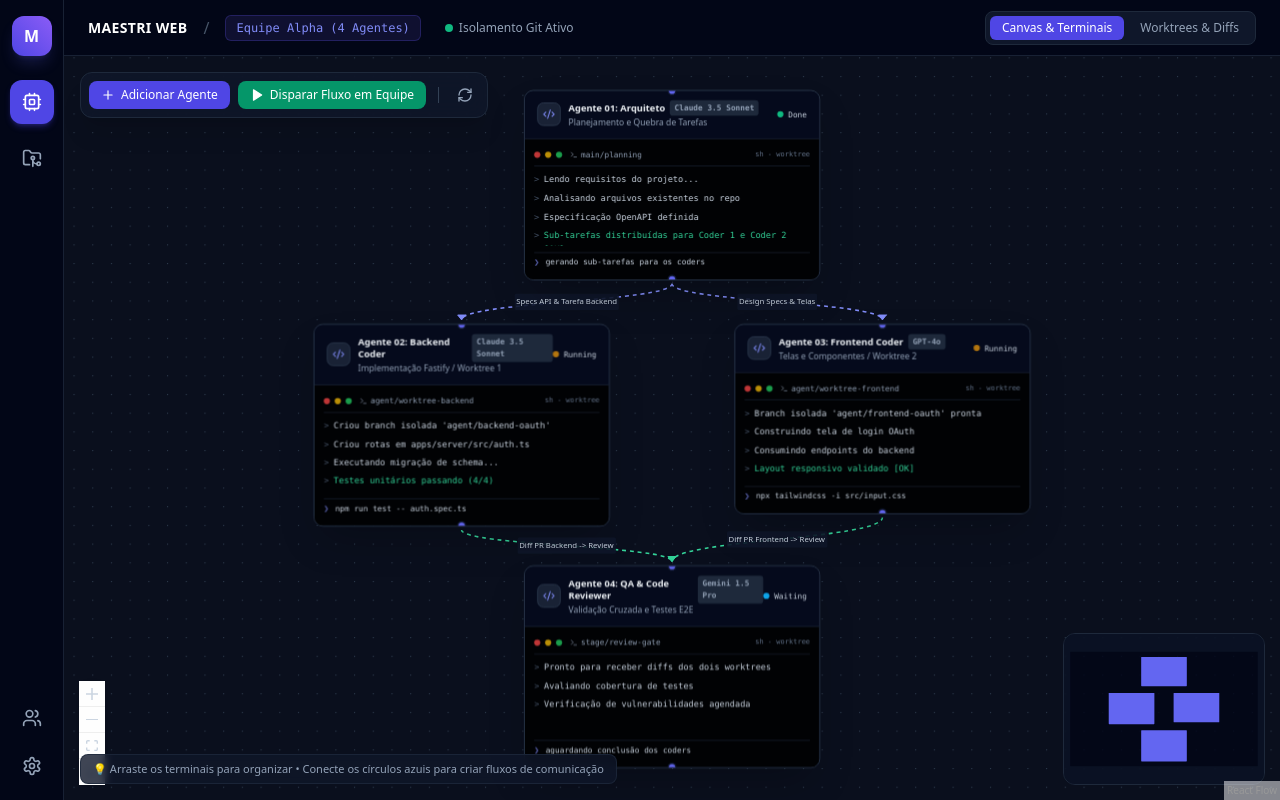
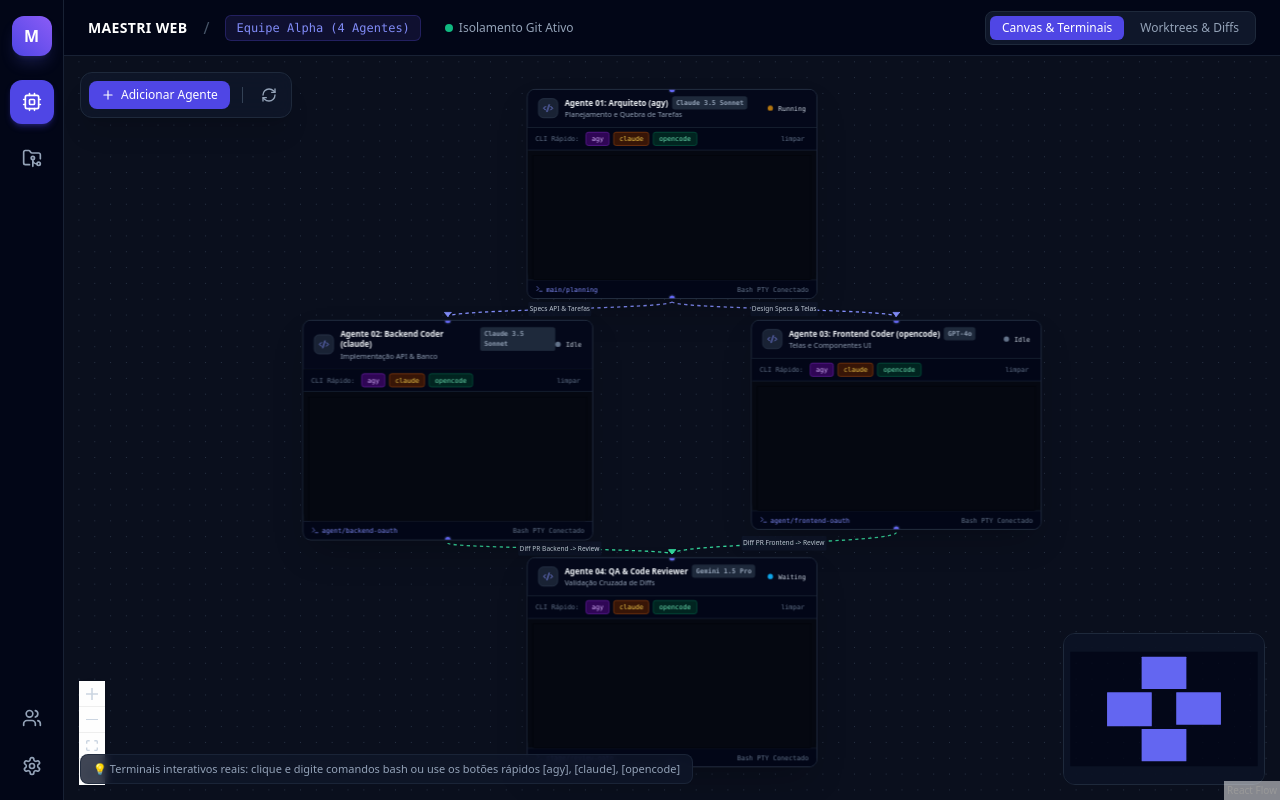
Before and after one commit to LDAssis/maestri-web, a Next.js app in the folder apps/web/: page / in a window 1280 px wide. Built offline with nearby package versions, Linux system fonts and the light colour scheme; no server answers.

Commit message:
feat: real interactive bash PTY terminals with agy/claude/opencode CLI integration

```diff
--- a/apps/web/package.json
+++ b/apps/web/package.json
@@ -9,6 +9,8 @@
   },
   "dependencies": {
     "@monaco-editor/react": "^4.6.0",
+    "@xterm/addon-fit": "^0.11.0",
+    "@xterm/xterm": "^6.0.0",
     "@xyflow/react": "^12.12.0",
     "lucide-react": "^0.441.0",
     "next": "^14.2.13",
--- a/apps/web/src/components/AgentTerminalNode.tsx
+++ b/apps/web/src/components/AgentTerminalNode.tsx
@@ -1,21 +1,32 @@
 "use client";
 
-import React from "react";
+import React, { useState } from "react";
 import { Handle, Position } from "@xyflow/react";
-import { Terminal, ShieldCheck, Cpu, Code2 } from "lucide-react";
+import { Terminal, ShieldCheck, Cpu, Code2, Play, ToggleLeft, ToggleRight } from "lucide-react";
+import dynamic from "next/dynamic";
+
+const TerminalView = dynamic(() => import("./TerminalView"), {
+  ssr: false,
+  loading: () => (
+    <div className="h-[220px] flex items-center justify-center font-mono text-[11px] text-slate-500 bg-[#050811]">
+      Iniciando Bash / PTY...
+    </div>
+  ),
+});
 
 export interface AgentNodeData extends Record<string, unknown> {
   title: string;
   role: string;
   model: string;
   status: "idle" | "running" | "done" | "waiting";
-  logs: string[];
-  lastCommand?: string;
   branch?: string;
+  worktreePath?: string;
+  defaultCmd?: string;
 }
 
 export default function AgentTerminalNode({ data }: { data: AgentNodeData }) {
   const nodeData = data;
+  const [useInteractiveBash, setUseInteractiveBash] = useState(true);
 
   const getStatusColor = () => {
     switch (nodeData.status) {
@@ -41,7 +52,7 @@ export default function AgentTerminalNode({ data }: { data: AgentNodeData }) {
   };
 
   return (
-    <div className="w-[380px] rounded-xl border border-slate-700 bg-slate-900/95 shadow-2xl backdrop-blur-md overflow-hidden text-slate-100 font-sans transition hover:border-indigo-500">
+    <div className="w-[440px] rounded-xl border border-slate-700 bg-slate-900/95 shadow-2xl backdrop-blur-md overflow-hidden text-slate-100 font-sans transition hover:border-indigo-500">
       {/* Entrada de conexões superior */}
       <Handle
         type="target"
@@ -50,7 +61,7 @@ export default function AgentTerminalNode({ data }: { data: AgentNodeData }) {
       />
 
       {/* Header do Agente */}
-      <div className="px-4 py-3 border-b border-slate-800 bg-slate-950/70 flex items-center justify-between">
+      <div className="px-4 py-2.5 border-b border-slate-800 bg-slate-950/80 flex items-center justify-between">
         <div className="flex items-center gap-2.5">
           <div className="p-1.5 rounded-lg bg-slate-800/80 border border-slate-700">
             {getRoleIcon()}
@@ -66,7 +77,7 @@ export default function AgentTerminalNode({ data }: { data: AgentNodeData }) {
           </div>
         </div>
 
-        <div className="flex items-center gap-1.5">
+        <div className="flex items-center gap-2">
           <span className={`h-2 w-2 rounded-full ${getStatusColor()}`}></span>
           <span className="text-[10px] font-mono capitalize text-slate-300">
             {nodeData.status}
@@ -74,51 +85,21 @@ export default function AgentTerminalNode({ data }: { data: AgentNodeData }) {
         </div>
       </div>
 
-      {/* Terminal Integrado */}
-      <div className="bg-black/90 p-3 font-mono text-[11px] leading-relaxed flex flex-col justify-between h-[180px]">
-        {/* Terminal Header bar */}
-        <div className="flex items-center justify-between text-slate-500 border-b border-slate-800/80 pb-1.5 mb-2">
-          <div className="flex items-center gap-1.5">
-            <span className="h-2 w-2 rounded-full bg-red-500/80 inline-block"></span>
-            <span className="h-2 w-2 rounded-full bg-yellow-500/80 inline-block"></span>
-            <span className="h-2 w-2 rounded-full bg-green-500/80 inline-block"></span>
-            <span className="ml-1 text-[10px] text-slate-400 flex items-center gap-1">
-              <Terminal className="h-2.5 w-2.5" />
-              {nodeData.branch || "terminal"}
-            </span>
-          </div>
-          <span className="text-[9px] text-slate-500">sh - worktree</span>
-        </div>
+      {/* Terminal Interativo com suporte a agy / claude / opencode */}
+      <div className="h-[230px] w-full bg-[#050811] flex flex-col">
+        <TerminalView
+          cwd={nodeData.worktreePath}
+          initialCmd={nodeData.defaultCmd}
+        />
+      </div>
 
-        {/* Logs do terminal com auto-scroll */}
-        <div className="overflow-y-auto space-y-1.5 pr-1 flex-1 text-slate-300">
-          {(nodeData.logs || []).map((log, i) => (
-            <div key={i} className="flex items-start gap-1.5">
-              <span className="text-slate-600 select-none">&gt;</span>
-              <span
-                className={
-                  log.includes("OK") || log.includes("sucesso") || log.includes("pass")
-                    ? "text-emerald-400"
-                    : log.includes("exec") || log.includes("run")
-                    ? "text-indigo-400"
-                    : log.includes("aviso")
-                    ? "text-amber-400"
-                    : "text-slate-300"
-                }
-              >
-                {log}
-              </span>
-            </div>
-          ))}
-        </div>
-
-        {/* Linha de comando ativa */}
-        <div className="mt-2 pt-1 border-t border-slate-800/80 flex items-center gap-2 text-indigo-400">
-          <span className="animate-pulse">❯</span>
-          <span className="text-[10px] text-slate-300 truncate">
-            {nodeData.lastCommand || "aguardando instrução..."}
-          </span>
-        </div>
+      {/* Footer bar */}
+      <div className="px-3 py-1.5 bg-slate-950 border-t border-slate-800/80 flex items-center justify-between text-[10px] text-slate-400 font-mono">
+        <span className="flex items-center gap-1 text-indigo-400">
+          <Terminal className="h-3 w-3" />
+          {nodeData.branch || "worktree isolado"}
+        </span>
+        <span className="text-slate-500">Bash PTY Conectado</span>
       </div>
 
       {/* Saída de conexões inferior */}
--- a/apps/web/src/components/MaestriCanvas.tsx
+++ b/apps/web/src/components/MaestriCanvas.tsx
@@ -23,76 +23,53 @@ const initialNodes: Node<AgentNodeData>[] = [
   {
     id: "planner",
     type: "agentTerminal",
-    position: { x: 350, y: 30 },
+    position: { x: 380, y: 30 },
     data: {
-      title: "Agente 01: Arquiteto",
+      title: "Agente 01: Arquiteto (agy)",
       role: "Planejamento e Quebra de Tarefas",
       model: "Claude 3.5 Sonnet",
-      status: "done",
+      status: "running",
       branch: "main/planning",
-      lastCommand: "gerando sub-tarefas para os coders",
-      logs: [
-        "Lendo requisitos do projeto...",
-        "Analisando arquivos existentes no repo",
-        "Especificação OpenAPI definida",
-        "Sub-tarefas distribuídas para Coder 1 e Coder 2 [OK]",
-      ],
+      defaultCmd: "echo 'Arquiteto pronto. Digite agy ou comando bash:'",
     },
   },
   {
     id: "coder-backend",
     type: "agentTerminal",
-    position: { x: 80, y: 330 },
+    position: { x: 40, y: 380 },
     data: {
-      title: "Agente 02: Backend Coder",
-      role: "Implementação Fastify / Worktree 1",
+      title: "Agente 02: Backend Coder (claude)",
+      role: "Implementação API & Banco",
       model: "Claude 3.5 Sonnet",
-      status: "running",
-      branch: "agent/worktree-backend",
-      lastCommand: "npm run test -- auth.spec.ts",
-      logs: [
-        "Criou branch isolada 'agent/backend-oauth'",
-        "Criou rotas em apps/server/src/auth.ts",
-        "Executando migração de schema...",
-        "Testes unitários passando (4/4)",
-      ],
+      status: "idle",
+      branch: "agent/backend-oauth",
+      defaultCmd: "echo 'Backend Coder pronto. Clique no botão [claude] acima para iniciar:'",
     },
   },
   {
     id: "coder-frontend",
     type: "agentTerminal",
-    position: { x: 620, y: 330 },
+    position: { x: 720, y: 380 },
     data: {
-      title: "Agente 03: Frontend Coder",
-      role: "Telas e Componentes / Worktree 2",
+      title: "Agente 03: Frontend Coder (opencode)",
+      role: "Telas e Componentes UI",
       model: "GPT-4o",
-      status: "running",
-      branch: "agent/worktree-frontend",
-      lastCommand: "npx tailwindcss -i src/input.css",
-      logs: [
-        "Branch isolada 'agent/frontend-oauth' pronta",
-        "Construindo tela de login OAuth",
-        "Consumindo endpoints do backend",
-        "Layout responsivo validado [OK]",
-      ],
+      status: "idle",
+      branch: "agent/frontend-oauth",
+      defaultCmd: "echo 'Frontend Coder pronto. Clique no botão [opencode] acima para iniciar:'",
     },
   },
   {
     id: "reviewer",
     type: "agentTerminal",
-    position: { x: 350, y: 640 },
+    position: { x: 380, y: 740 },
     data: {
       title: "Agente 04: QA & Code Reviewer",
-      role: "Validação Cruzada e Testes E2E",
+      role: "Validação Cruzada de Diffs",
       model: "Gemini 1.5 Pro",
       status: "waiting",
       branch: "stage/review-gate",
-      lastCommand: "aguardando conclusão dos coders",
-      logs: [
-        "Pronto para receber diffs dos dois worktrees",
-        "Avaliando cobertura de testes",
-        "Verificação de vulnerabilidades agendada",
-      ],
+      defaultCmd: "git status",
     },
   },
 ];
@@ -103,7 +80,7 @@ const initialEdges: Edge[] = [
     source: "planner",
     target: "coder-backend",
     animated: true,
-    label: "Specs API & Tarefa Backend",
+    label: "Specs API & Tarefas",
     style: { stroke: "#818cf8", strokeWidth: 2 },
     labelStyle: { fill: "#cbd5e1", fontSize: 10, fontWeight: 500 },
     labelBgStyle: { fill: "#0f172a", fillOpacity: 0.9 },
@@ -174,50 +151,14 @@ export default function MaestriCanvas() {
       position: { x: 450 + Math.random() * 50, y: 350 + Math.random() * 50 },
       data: {
         title: `Agente Especialista ${nodes.length + 1}`,
-        role: "DevOps / Worker sob demanda",
+        role: "DevOps / Worker CLI",
         model: "Claude 3.5 Sonnet",
         status: "idle",
         branch: `agent/${newId}`,
-        lastCommand: "aguardando conexão no canvas",
-        logs: ["Ambiente isolado criado", "Aguardando pipeline"],
+        defaultCmd: "echo 'Novo agente inicializado em worktree isolado.'",
       },
     };
     setNodes((nds) => [...nds, newNode]);
-  };
-
-  const simulateStep = () => {
-    setNodes((nds) =>
-      nds.map((node) => {
-        if (node.id === "coder-backend") {
-          return {
-            ...node,
-            data: {
-              ...node.data,
-              status: "done",
-              logs: [...node.data.logs, "Git commit realizado", "PR #102 aberto [OK]"],
-              lastCommand: "git push origin agent/backend-oauth",
-            },
-          };
-        }
-        if (node.id === "reviewer") {
-          return {
-            ...node,
-            data: {
-              ...node.data,
-              status: "running",
-              logs: [
-                ...node.data.logs,
-                "Recebido PR #102 do Backend Coder",
-                "Rodando testes de integração no worktree...",
-                "Zero conflitos de merge detectados [OK]",
-              ],
-              lastCommand: "npm run test:e2e",
-            },
-          };
-        }
-        return node;
-      })
-    );
   };
 
   return (
@@ -230,14 +171,6 @@ export default function MaestriCanvas() {
         >
           <Plus className="h-3.5 w-3.5" />
           Adicionar Agente
-        </button>
-
-        <button
-          onClick={simulateStep}
-          className="flex items-center gap-1.5 px-3 py-1.5 rounded-lg bg-emerald-600 hover:bg-emerald-500 text-white text-xs font-medium transition"
-        >
-          <Play className="h-3.5 w-3.5 fill-current" />
-          Disparar Fluxo em Equipe
         </button>
 
         <div className="h-4 w-[1px] bg-slate-700 mx-1"></div>
@@ -256,7 +189,7 @@ export default function MaestriCanvas() {
 
       {/* Dica de interação */}
       <div className="absolute bottom-4 left-4 z-10 bg-slate-900/80 border border-slate-800/80 rounded-lg px-3 py-1.5 text-[11px] text-slate-400 backdrop-blur-sm pointer-events-none">
-        💡 Arraste os terminais para organizar • Conecte os círculos azuis para criar fluxos de comunicação
+        💡 Terminais interativos reais: clique e digite comandos bash ou use os botões rápidos [agy], [claude], [opencode]
       </div>
 
       {/* O Canvas Principal com React Flow */}
--- /dev/null
+++ b/apps/web/src/components/TerminalView.tsx
@@ -0,0 +1,121 @@
+"use client";
+
+import React, { useEffect, useRef } from "react";
+import { Terminal } from "@xterm/xterm";
+import { FitAddon } from "@xterm/addon-fit";
+import "@xterm/xterm/css/xterm.css";
+
+interface TerminalViewProps {
+  cwd?: string;
+  initialCmd?: string;
+}
+
+export default function TerminalView({ cwd, initialCmd }: TerminalViewProps) {
+  const containerRef = useRef<HTMLDivElement>(null);
+  const termRef = useRef<Terminal | null>(null);
+  const socketRef = useRef<WebSocket | null>(null);
+
+  useEffect(() => {
+    if (!containerRef.current) return;
+
+    const term = new Terminal({
+      cursorBlink: true,
+      theme: {
+        background: "#050811",
+        foreground: "#f8fafc",
+        cursor: "#818cf8",
+        selectionBackground: "#312e81",
+        black: "#0f172a",
+        red: "#f87171",
+        green: "#4ade80",
+        yellow: "#facc15",
+        blue: "#60a5fa",
+        magenta: "#c084fc",
+        cyan: "#38bdf8",
+        white: "#f8fafc",
+      },
+      fontFamily: "Consolas, 'Courier New', monospace",
+      fontSize: 12,
+      lineHeight: 1.2,
+      convertEol: true,
+    });
+
+    const fitAddon = new FitAddon();
+    term.loadAddon(fitAddon);
+    term.open(containerRef.current);
+    fitAddon.fit();
+    termRef.current = term;
+
+    // Conecta via WebSocket ao Fastify Terminal
+    const wsUrl = `ws://localhost:4000/ws/terminal?cwd=${encodeURIComponent(
+      cwd || ""
+    )}&cmd=${encodeURIComponent(initialCmd || "")}`;
+    const ws = new WebSocket(wsUrl);
+    socketRef.current = ws;
+
+    ws.onmessage = (event) => {
+      term.write(event.data);
+    };
+
+    term.onData((data) => {
+      if (ws.readyState === WebSocket.OPEN) {
+        ws.send(data);
+      }
+    });
+
+    const handleResize = () => {
+      try {
+        fitAddon.fit();
+      } catch {}
+    };
+    window.addEventListener("resize", handleResize);
+
+    return () => {
+      window.removeEventListener("resize", handleResize);
+      ws.close();
+      term.dispose();
+    };
+  }, [cwd, initialCmd]);
+
+  const sendCommand = (cmd: string) => {
+    if (socketRef.current?.readyState === WebSocket.OPEN) {
+      socketRef.current.send(`${cmd}\r`);
+    }
+  };
+
+  return (
+    <div className="flex flex-col h-full w-full bg-[#050811] rounded-b-xl overflow-hidden">
+      {/* Quick Launchers for CLI Agents */}
+      <div className="flex items-center gap-1.5 px-3 py-1.5 bg-slate-950 border-b border-slate-800 text-[10px] font-mono">
+        <span className="text-slate-500 mr-1">CLI Rápido:</span>
+        <button
+          onClick={() => sendCommand("agy")}
+          className="px-2 py-0.5 rounded bg-purple-950/80 text-purple-300 border border-purple-800 hover:bg-purple-900 transition"
+        >
+          agy
+        </button>
+        <button
+          onClick={() => sendCommand("claude")}
+          className="px-2 py-0.5 rounded bg-amber-950/80 text-amber-300 border border-amber-800 hover:bg-amber-900 transition"
+        >
+          claude
+        </button>
+        <button
+          onClick={() => sendCommand("opencode")}
+          className="px-2 py-0.5 rounded bg-emerald-950/80 text-emerald-300 border border-emerald-800 hover:bg-emerald-900 transition"
+        >
+          opencode
+        </button>
+        <button
+          onClick={() => sendCommand("clear")}
+          className="ml-auto px-1.5 py-0.5 text-slate-500 hover:text-slate-300 transition"
+        >
+          limpar
+        </button>
+      </div>
+
+      {/* Terminal Canvas */}
+      <div ref={containerRef} className="flex-1 w-full p-2 overflow-hidden" />
+    </div>
+  );
+}
```
Also changed, not shown: 2 other files (tests, documents, lock files or other folders).
